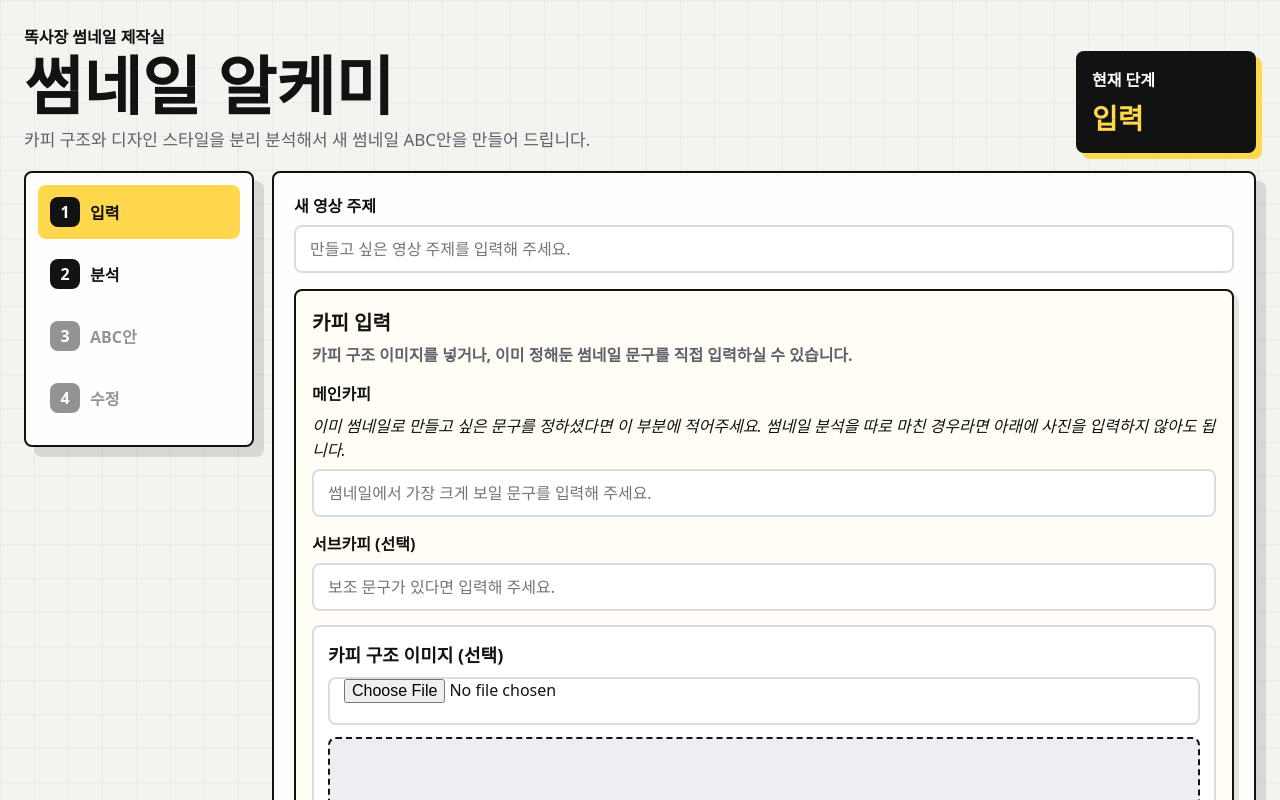
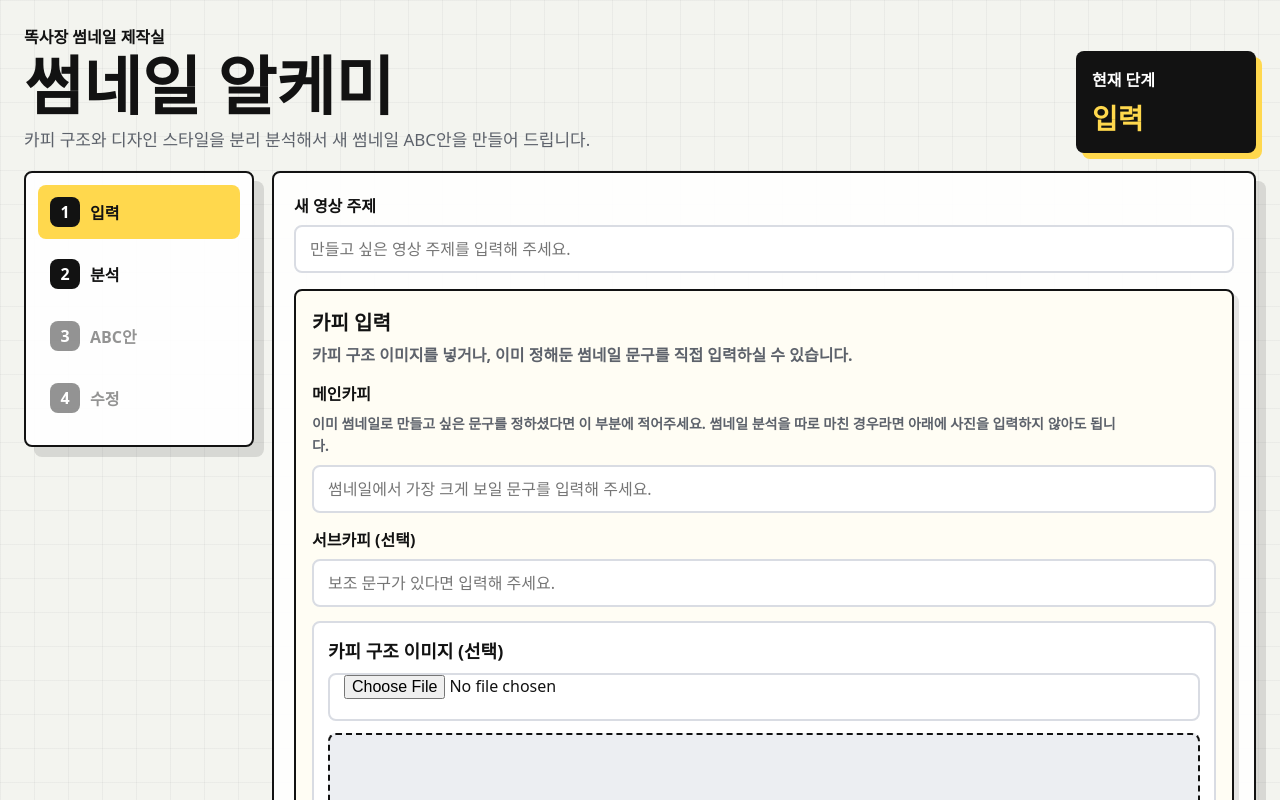
Before and after one commit to carya21/thumbnail-alchemy, a Next.js app: page / in a window 1280 px wide. Shown: the top 800 px of the page. Built offline with nearby package versions, Linux system fonts and the light colour scheme.

Commit message:
Style student-facing helper copy

```diff
--- a/app/globals.css
+++ b/app/globals.css
@@ -42,6 +42,7 @@ h1 { margin: 0; font-size: clamp(34px, 5vw, 64px); line-height: .95; letter-spac
 .inputPanel p { margin: -6px 0 0; color: var(--muted); line-height: 1.45; font-weight: 700; }
 .field { display: grid; gap: 8px; }
 label { font-weight: 900; }
+.field em { max-width: 820px; color: var(--muted); font-size: 14px; font-style: normal; font-weight: 700; line-height: 1.55; }
 input, textarea { width: 100%; border: 2px solid var(--line); border-radius: 8px; background: white; color: var(--ink); outline: none; }
 input { height: 48px; padding: 0 14px; }
 textarea { min-height: 110px; padding: 12px 14px; resize: vertical; }
```
